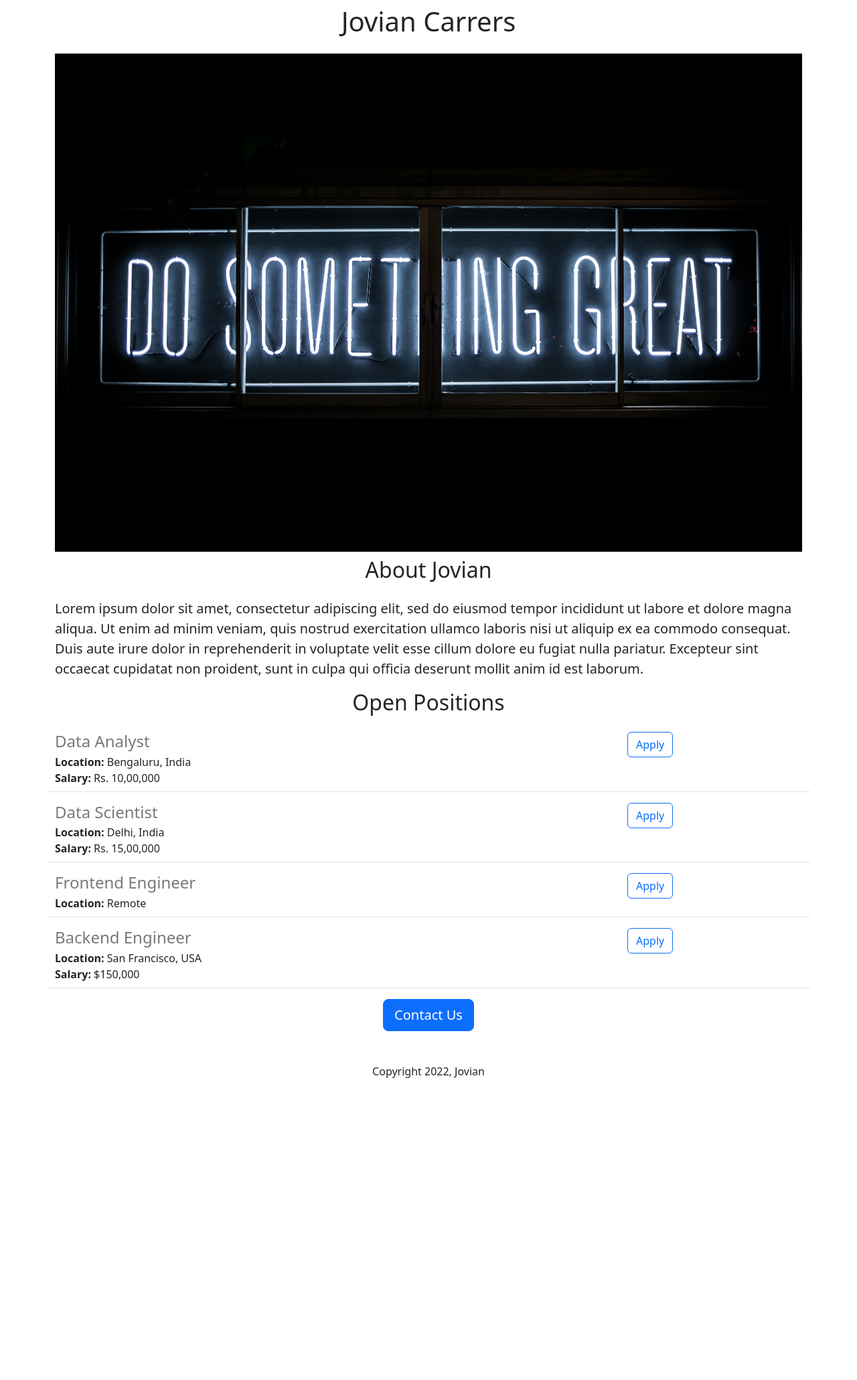
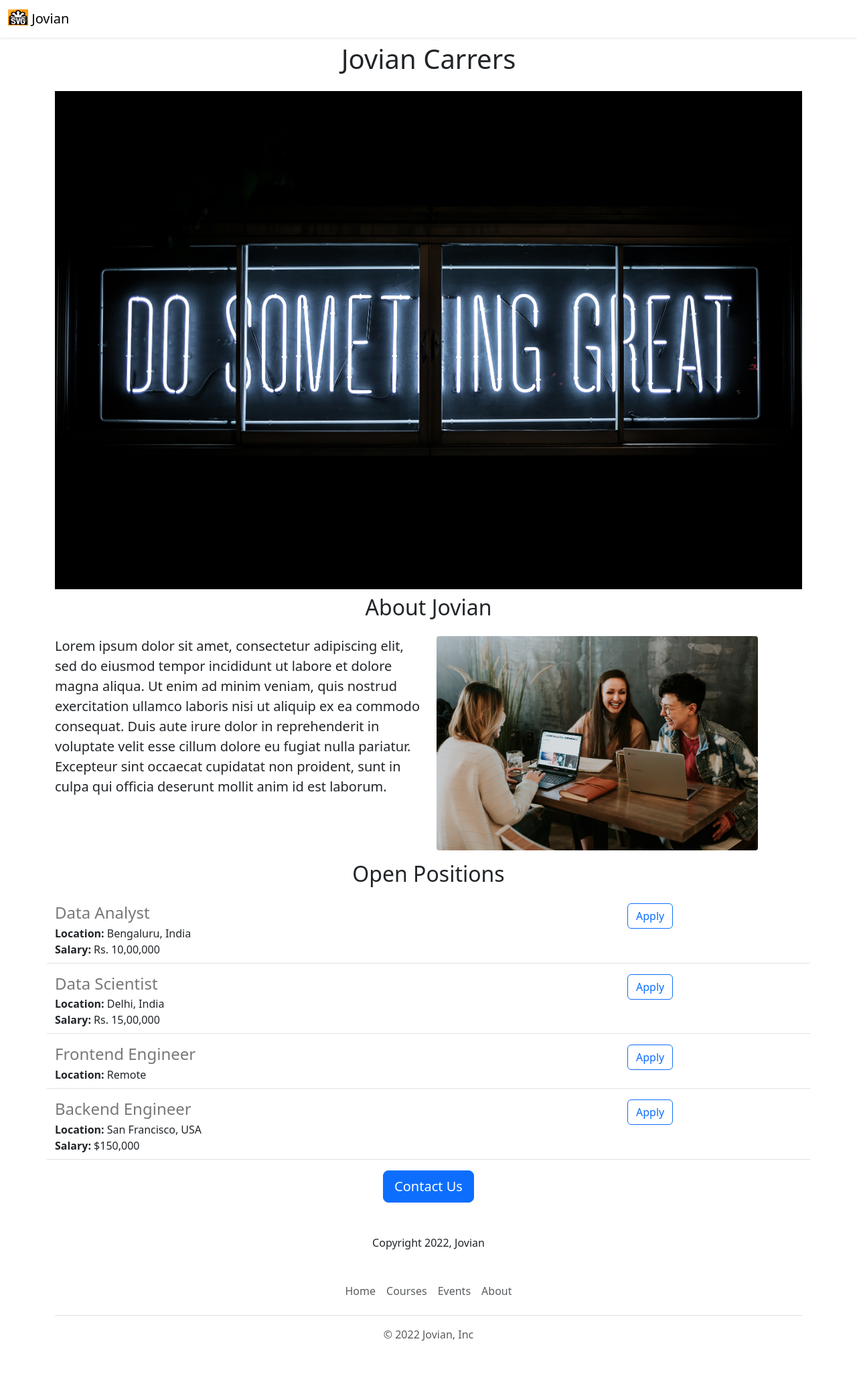
Before and after one commit to ayushjaincr7/careers_website, a Flask app: page / in a window 1280 px wide. Shown: the whole page at 67% size. Before the commit the page ends 1610 px from the top, so only its background shows below. Run offline with Flask 3, Linux system fonts and the light colour scheme.

Commit message:
functional and aesthetic

```diff
--- /dev/null
+++ b/templates/footer.html
@@ -0,0 +1,12 @@
+<div class="container">
+  <footer class="py-3 my-4">
+    <ul class="nav justify-content-center border-bottom pb-3 mb-3">
+      <li class="nav-item"><a  target="_blank" href="https://www.jovian.ai" class="nav-link px-2 text-muted">Home</a></li>
+      <li class="nav-item"><a  target="_blank" href="https://jovian.ai/learn" class="nav-link px-2 text-muted">Courses</a></li>
+
+      <li class="nav-item"><a target="_blank" href="https://jovian.ai/events" class="nav-link px-2 text-muted">Events</a></li>
+      <li class="nav-item"><a  target="_blank" href="https://jovian.ai/about" class="nav-link px-2 text-muted">About</a></li>
+    </ul>
+    <p class="text-center text-muted">&copy; 2022 Jovian, Inc</p>
+  </footer>
+</div>
--- a/templates/home.html
+++ b/templates/home.html
@@ -15,13 +15,22 @@
   <link href="https://cdn.jsdelivr.net/npm/bootstrap@5.3.0-alpha3/dist/css/bootstrap.min.css" rel="stylesheet" integrity="sha384-KK94CHFLLe+nY2dmCWGMq91rCGa5gtU4mk92HdvYe+M/SXH301p5ILy+dN9+nJOZ" crossorigin="anonymous">
 </head>
 <body>
+  {% include 'nav.html' %}
   <div class="container">
   <h1 class="text-center mt-2 mb-4">Jovian Carrers</h1>
   <img class="img-fluid" id="banner" src="static/logo.jpg" />
   <h2 class="text-center mt-2 mb-4">About Jovian</h2>
-  <p class="lead">Lorem ipsum dolor sit amet, consectetur adipiscing elit, sed do eiusmod
+    <div class="row" style="margin-bottom:16px;">
+      <div class="col-6">
+  <p class="lead">
+    Lorem ipsum dolor sit amet, consectetur adipiscing elit, sed do eiusmod
 tempor incididunt ut labore et dolore magna aliqua. Ut enim ad minim      veniam, quis nostrud exercitation ullamco laboris nisi ut aliquip ex ea commodo consequat. Duis aute irure dolor in reprehenderit in voluptate velit esse cillum dolore eu fugiat nulla pariatur. Excepteur sint occaecat cupidatat non proident, sunt in culpa qui officia deserunt mollit anim id est laborum.
   </p>
+      </div>
+      <div class="d-none d-md-block col-6">
+      <img src="/static/people.jpg" style="height:320px;border-radius:4px;">
+      </div>
+    </div>
   <h2 class="text-center mt-2 mb-4">Open Positions</h2>
   <div>
       {% for job in jobs%}
@@ -34,6 +43,6 @@
   <p class="mt-5">Copyright 2022, Jovian</p>
   </div>
   </div>
-
+  {% include "footer.html"%}
 </body>
 </html>
--- a/templates/jobitem.html
+++ b/templates/jobitem.html
@@ -11,6 +11,6 @@
      {% endif %}
     </div>
    <div class='col-3'>
-    <button type='button' class='btn btn-outline-primary'>Apply</button>
+     <a href="mailto:mailto:hello@jovian.ai?subject=Application%20for%20{{job['title']}}&body=My%20Name%20%3Cname%3E%0D%0AMy%20Resume%20Link%20%3Clink%3E%0D%0AMy%20LinkedIn%20link%20%3CLinked%20Link%3E"  type='button' class='btn btn-outline-primary'>Apply</a>
      </div>
 </div>
--- /dev/null
+++ b/templates/nav.html
@@ -0,0 +1,9 @@
+<nav class="navbar shadow-sm fixed-top bg-white">
+  <div class="container-fluid">
+    <a class="navbar-brand" href="#">
+      <img src="/static/svg-logo.png" alt="" width="30" height="24" class="d-inline-block align-text-top">
+      Jovian
+    </a>
+  </div>
+</nav>
+<div style="height:56px"></div>
```
Also changed, not shown: static/people.jpg (added), static/svg-logo.png (added).
